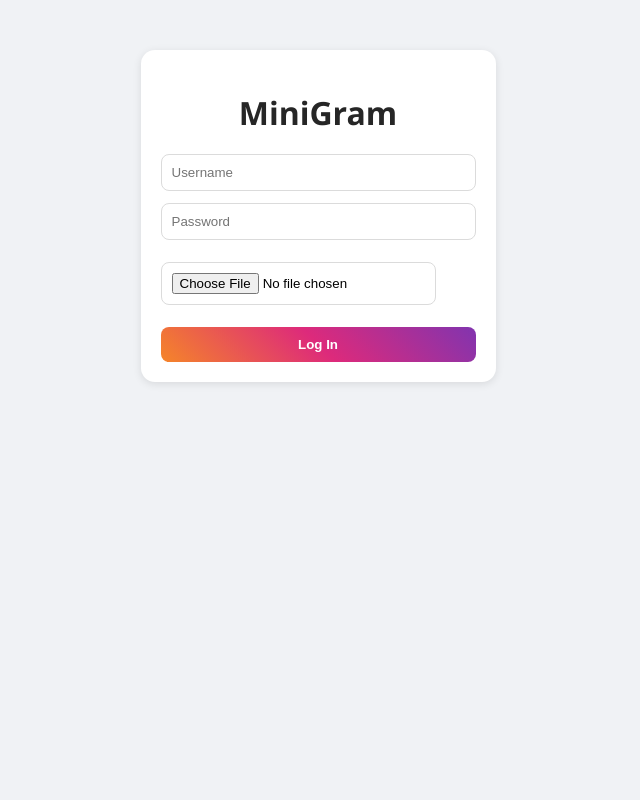
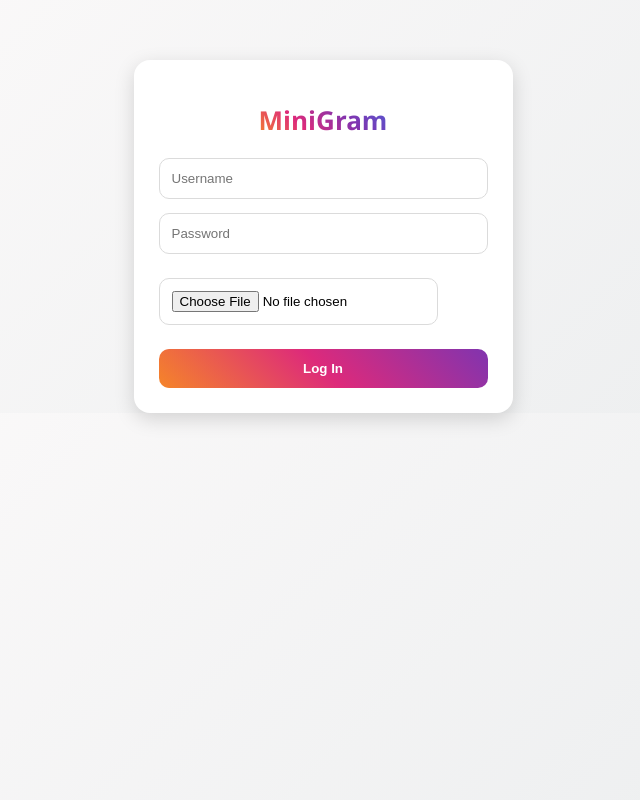
Before and after one commit to pavithra130608/miniGram, a React (Create React App) app: page / in a window 1280 px wide. Shown: the whole page, without its empty margins (342-982 px from the left). Built offline with nearby package versions, Linux system fonts and the light colour scheme.

Commit message:
Update App.css

```diff
--- a/src/App.css
+++ b/src/App.css
@@ -1,6 +1,7 @@
+/* Global */
 body {
   font-family: 'Segoe UI', sans-serif;
-  background: #f0f2f5; /* light gray background */
+  background: linear-gradient(135deg, #fdfbfb, #ebedee);
   margin: 0;
   padding: 0;
   display: flex;
@@ -10,75 +11,87 @@
 .app {
   width: 100%;
   max-width: 500px;
-  padding: 10px;
+  padding: 15px;
 }
 
+/* Headings */
 h1 {
   text-align: center;
-  color: #333; /* dark text for contrast */
+  font-size: 26px;
+  font-weight: bold;
+  background: linear-gradient(45deg, #f58529, #dd2a7b, #8134af, #515BD4);
+  -webkit-background-clip: text;
+  -webkit-text-fill-color: transparent;
+  margin-bottom: 20px;
 }
 
+/* Post Form */
 .post-form {
-  background: #fff;
-  padding: 12px;
+  background: rgba(255, 255, 255, 0.85);
+  padding: 14px;
   margin-bottom: 20px;
-  border-radius: 12px;
-  box-shadow: 0px 4px 8px rgba(0,0,0,0.1);
+  border-radius: 16px;
+  box-shadow: 0 8px 20px rgba(0,0,0,0.1);
+  backdrop-filter: blur(8px);
   display: flex;
   flex-direction: column;
+  transition: transform 0.2s ease;
+}
+.post-form:hover {
+  transform: translateY(-3px);
 }
 
 .post-form textarea {
   resize: vertical;
   min-height: 60px;
   margin-bottom: 10px;
-  border-radius: 8px;
-  border: 1px solid #ccc;
-  padding: 8px;
-}
-
-.post-form input[type="file"] {
-  margin-bottom: 10px;
+  border-radius: 10px;
+  border: 1px solid #ddd;
+  padding: 10px;
+  font-size: 14px;
 }
 
 .post-form button {
-  background: #007bff; /* blue button */
+  background: linear-gradient(45deg, #f58529, #dd2a7b, #8134af);
   color: #fff;
   font-weight: bold;
   border: none;
-  padding: 8px;
-  border-radius: 8px;
+  padding: 10px;
+  border-radius: 10px;
   cursor: pointer;
+  transition: opacity 0.3s;
+}
+.post-form button:hover {
+  opacity: 0.85;
 }
 
-.post-form button:hover {
-  background: #0056b3;
-}
-
+/* Post Card */
 .post {
   background: #fff;
-  padding: 12px;
+  padding: 14px;
   margin-bottom: 20px;
-  border-radius: 12px;
-  box-shadow: 0px 4px 8px rgba(0,0,0,0.1);
+  border-radius: 16px;
+  box-shadow: 0 4px 15px rgba(0,0,0,0.1);
+  transition: transform 0.2s ease;
+}
+.post:hover {
+  transform: translateY(-4px);
 }
 
 .post-header {
   display: flex;
   align-items: center;
-  margin-bottom: 10px;
+  margin-bottom: 12px;
 }
-
 .user-avatar {
   border-radius: 50%;
   margin-right: 12px;
+  border: 2px solid #dd2a7b;
 }
-
 .username {
   font-weight: bold;
   color: #333;
 }
-
 .timestamp {
   font-size: 0.8em;
   color: #888;
@@ -86,125 +99,74 @@
 
 .post-image {
   width: 100%;
-  border-radius: 12px;
-  margin-bottom: 10px;
+  border-radius: 14px;
+  margin-bottom: 12px;
   object-fit: cover;
 }
 
+/* Post Actions */
 .post-actions {
-  margin-bottom: 10px;
+  margin-bottom: 12px;
 }
-
 .post-actions button {
   background: none;
   border: none;
   cursor: pointer;
-  font-size: 1em;
-  color: #007bff;
+  font-size: 1.3em;
+  margin-right: 12px;
+  color: #444;
+  transition: transform 0.2s, color 0.2s;
+}
+.post-actions button:hover {
+  transform: scale(1.2);
+  color: #dd2a7b;
 }
 
-.post-actions button:hover {
-  text-decoration: underline;
-}
-
+/* Captions & Comments */
 .caption {
   margin-bottom: 10px;
   color: #333;
 }
-
 .comments .comment {
   font-size: 0.9em;
   padding: 2px 0;
   color: #555;
 }
 
+/* Comment Form */
 .comment-form {
   display: flex;
-  gap: 5px;
+  gap: 8px;
 }
-
 .comment-form input {
   flex: 1;
-  padding: 6px;
-  border-radius: 8px;
-  border: 1px solid #ccc;
+  padding: 8px;
+  border-radius: 10px;
+  border: 1px solid #ddd;
 }
-
 .comment-form button {
-  padding: 6px 12px;
+  padding: 8px 14px;
   border: none;
-  background: #28a745; /* green button */
+  background: #28a745;
   color: #fff;
-  border-radius: 8px;
+  border-radius: 10px;
   cursor: pointer;
+  transition: background 0.3s;
 }
-
 .comment-form button:hover {
   background: #1e7e34;
 }
 
-@media (max-width: 600px) {
-  .app {
-    padding: 5px;
-  }
-}
-/* Login page */
-.login-page {
-  width: 100%;
-  max-width: 400px;
-  margin-top: 50px;
-  padding: 20px;
-  background: #fff;
-  border-radius: 14px;
-  box-shadow: 0 2px 8px rgba(0,0,0,0.1);
-  display: flex;
-  flex-direction: column;
-  align-items: center;
-}
-
-.login-page h1 {
-  margin-bottom: 20px;
-  color: #262626;
-}
-
-.login-form {
-  display: flex;
-  flex-direction: column;
-  width: 100%;
-}
-
-.login-form input {
-  padding: 10px;
-  margin-bottom: 12px;
-  border-radius: 8px;
-  border: 1px solid #dbdbdb;
-}
-
-.login-form button {
-  padding: 10px;
-  border-radius: 8px;
-  border: none;
-  background: linear-gradient(45deg, #f58529, #dd2a7b, #8134af);
-  color: #fff;
-  font-weight: bold;
-  cursor: pointer;
-  transition: transform 0.2s;
-}
-
-.login-form button:hover {
-  transform: scale(1.05);
-}
-/* Navbar (Instagram-style, dark mode) */
+/* Navbar */
 .navbar {
   display: flex;
   justify-content: space-around;
-  background: #1e1e2f; /* dark background */
-  padding: 12px;
-  border-radius: 12px;
-  margin: 15px 0;
-  box-shadow: 0 4px 10px rgba(0,0,0,0.3);
+  background: #1e1e2f;
+  padding: 14px;
+  border-radius: 14px;
+  margin: 20px 0;
+  box-shadow: 0 6px 15px rgba(0,0,0,0.25);
 }
-
 .navbar button {
   background: none;
   border: none;
@@ -213,38 +175,78 @@
   color: #bbb;
   transition: all 0.3s ease;
 }
-
 .navbar button:hover {
-  color: #6c63ff; /* purple hover */
-  transform: scale(1.1);
+  color: #dd2a7b;
+  transform: scale(1.2);
 }
-
-/* Active tab button (add in JSX with conditional class) */
 .navbar button.active {
-  color: #6c63ff;
+  color: #dd2a7b;
   font-weight: bold;
 }
 
-/* Main content area */
-.content {
-  margin-top: 20px;
-  padding: 15px;
-  background: #ffffff;
-  border-radius: 12px;
-  box-shadow: 0 4px 12px rgba(0,0,0,0.1);
+/* Login Page */
+.login-page {
+  width: 100%;
+  max-width: 400px;
+  margin-top: 60px;
+  padding: 25px;
+  background: #fff;
+  border-radius: 16px;
+  box-shadow: 0 6px 20px rgba(0,0,0,0.15);
+  display: flex;
+  flex-direction: column;
+  align-items: center;
+}
+.login-page h1 {
+  margin-bottom: 20px;
+  font-size: 26px;
+  background: linear-gradient(45deg, #f58529, #dd2a7b, #8134af, #515BD4);
+  -webkit-background-clip: text;
+  -webkit-text-fill-color: transparent;
+}
+.login-form {
+  display: flex;
+  flex-direction: column;
+  width: 100%;
+}
+.login-form input {
+  padding: 12px;
+  margin-bottom: 14px;
+  border-radius: 10px;
+  border: 1px solid #dbdbdb;
+}
+.login-form button {
+  padding: 12px;
+  border-radius: 10px;
+  border: none;
+  background: linear-gradient(45deg, #f58529, #dd2a7b, #8134af);
+  color: #fff;
+  font-weight: bold;
+  cursor: pointer;
+  transition: transform 0.2s, opacity 0.2s;
+}
+.login-form button:hover {
+  transform: scale(1.05);
+  opacity: 0.9;
 }
 
-/* Logout button in settings */
+/* Logout */
 .logout-btn {
-  background: #6c63ff;
+  background: linear-gradient(45deg, #6c63ff, #3a2fc9);
   color: white;
   padding: 10px 18px;
   border: none;
-  border-radius: 10px;
+  border-radius: 12px;
   cursor: pointer;
   font-weight: bold;
-  transition: background 0.3s;
+  transition: opacity 0.3s;
 }
 .logout-btn:hover {
-  background: #5548d9;
+  opacity: 0.85;
 }
+
+@media (max-width: 600px) {
+  .app {
+    padding: 8px;
+  }
+}
```
